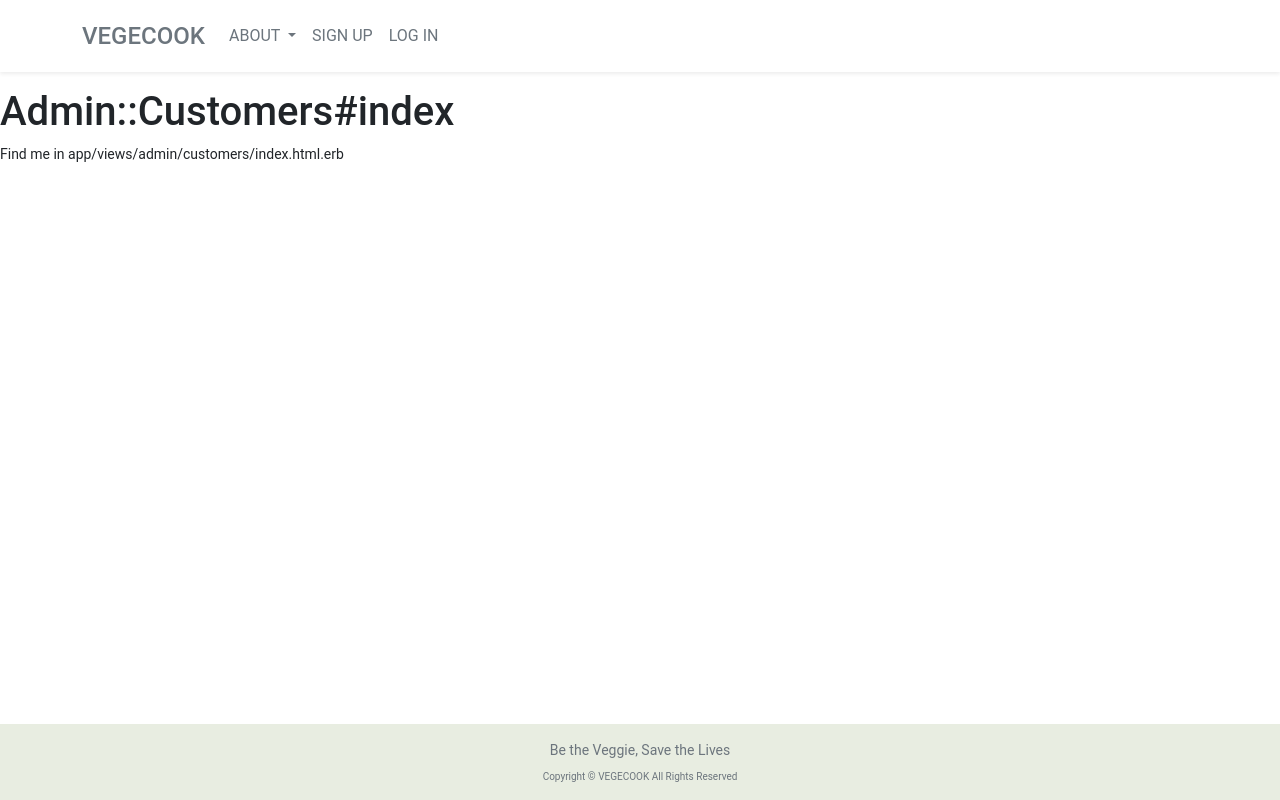
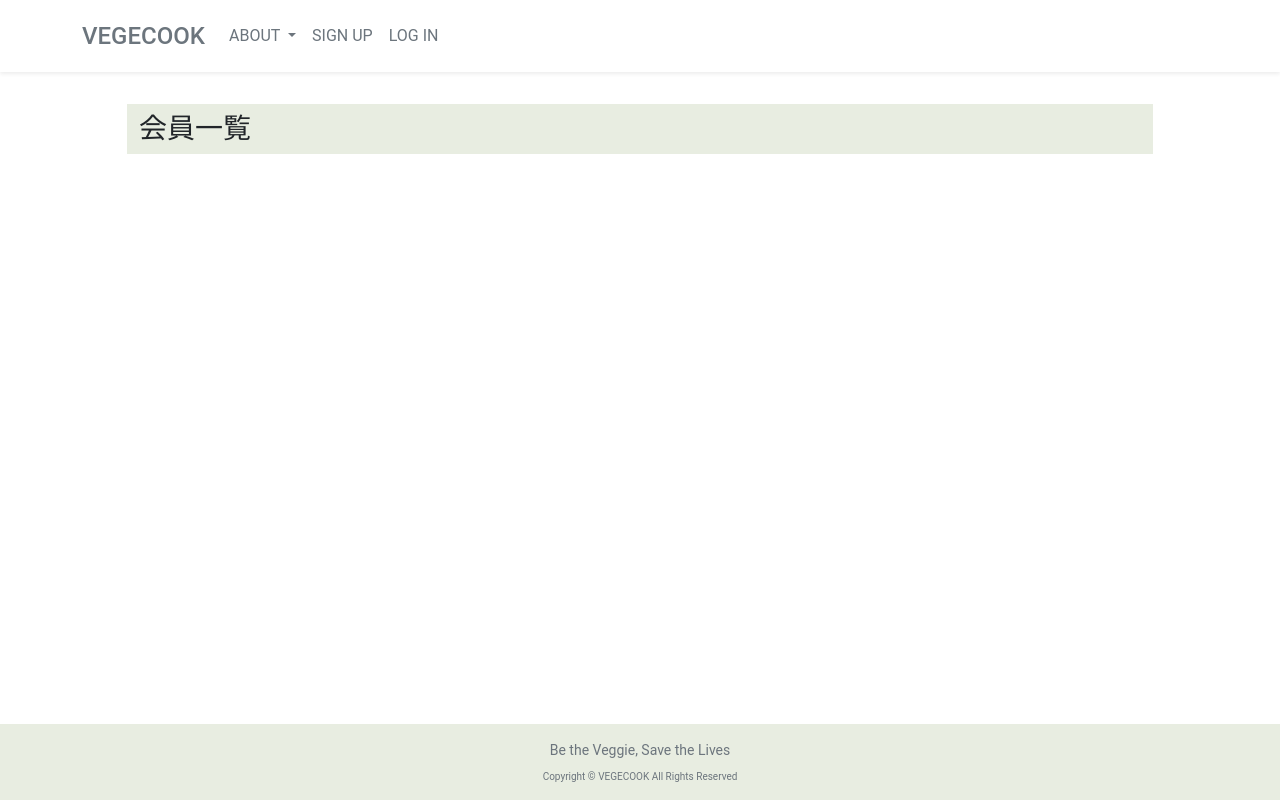
Before and after one commit to mi-1109/vegecook-app, a Rails app: page /admin/users in a window 1280 px wide. Run offline with Rails 7, Linux system fonts and the light colour scheme; style sheets or scripts are compiled from the project's sources; parts of the project's set-up code (start-up, migrations or seed data) failed here and were passed over; some libraries are stand-ins or nearby versions.

Commit message:
[ADD] 会員一覧画面作成

```diff
--- a/app/assets/stylesheets/application.scss
+++ b/app/assets/stylesheets/application.scss
@@ -21,7 +21,7 @@
    margin: 0;
    padding: 0;
    box-sizing: border-box;
-   font-family: 'Montserrat', 'Roboto', 'sans-serif', 'arial', 'ヒラギノ角ゴ ProN', 'メイリオ';
+   font-family: 'Montserrat', 'Roboto', 'sans-serif', 'arial', 'Sawarabi Mincho', 'メイリオ';
  }
 
  body {
@@ -93,3 +93,9 @@ footer {
   position: relative;
   padding-bottom: 60px;
 }
+
+.admin_title {
+  width: 90%;
+  background-color: #e8ede1;
+  font-family: 'メイリオ';
+}
--- a/app/controllers/admin/users_controller.rb
+++ b/app/controllers/admin/users_controller.rb
@@ -1,5 +1,7 @@
 class Admin::UsersController < ApplicationController
+
   def index
+    @users = User.all
   end
 
   def show
--- a/app/views/admin/users/index.html.erb
+++ b/app/views/admin/users/index.html.erb
@@ -1,2 +1,37 @@
-<h1>Admin::Customers#index</h1>
-<p>Find me in app/views/admin/customers/index.html.erb</p>
+<div class="container">
+
+  <div class="row">
+    <h3 class="admin_title mx-auto mt-3 py-2 pl-4">会員一覧</h3>
+  </div>
+
+  <div class="row">
+    <table class="table table-borderless">
+      <thead>
+        <th></th>
+        <th></th>
+        <th></th>
+        <th></th>
+      </thead>
+      <tbody>
+      <% @users.each do |user| %>
+        <tr>
+          <td>
+            <%= attachment_image_tag user, :profile_image, :fill, 40, 40, format: 'jpeg', fallback: "no_profile_image.jpg", size:'80x60' %>
+          </td>
+          <td>
+            <%= link_to user.name, user_path(user.id) %><br />
+            <%= user.introduction %>
+          </td>
+          <td>
+            <%= user.is_paid_to_sring %>
+          </td>
+          <td>
+            <%= user.is_deleted_to_sring %>
+          </td>
+        </tr>
+      <% end %>
+      </tbody>
+    </table>
+  </div>
+
+</div>
```
Also changed, not shown: app/models/user.rb (+10 -2 lines).
